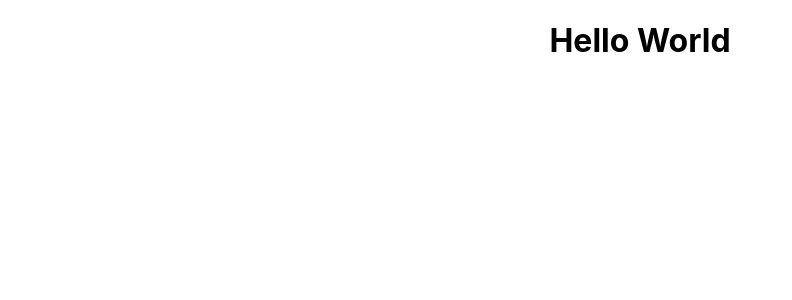
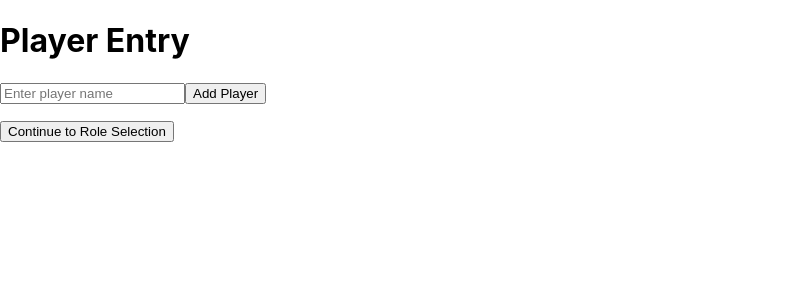
Before and after one commit to noliver-ykc/wordWolf, a React (Create React App) app: page / in a window 1280 px wide. Shown: the top 300 px of the page, without its empty margins (0-792 px from the left). Built offline with nearby package versions, Linux system fonts and the light colour scheme; the HTML template or start-up script is replaced by a standard one.

Commit message:
added basical structure and playerEntry component

```diff
--- a/package.json
+++ b/package.json
@@ -11,6 +11,7 @@
     "@testing-library/user-event": "^13.5.0",
     "react": "^18.2.0",
     "react-dom": "^18.2.0",
+    "react-router-dom": "^6.21.1",
     "react-scripts": "5.0.1",
     "web-vitals": "^2.1.4"
   },
--- a/src/App.js
+++ b/src/App.js
@@ -1,10 +1,20 @@
-import './App.css';
+import React from 'react';
+import { BrowserRouter as Router, Route, Routes } from 'react-router-dom';
+import PlayerEntry from './components/PlayerEntry';
+import RoleSelection from './components/RoleSelection';
+import WordDisplay from './components/WordDisplay';
+// ... other imports
 
 function App() {
   return (
-    <div className="App">
-      <h1>Hello World</h1>
-    </div>
+    <Router>
+      <Routes>
+        <Route path="/" element={<PlayerEntry />} />
+        <Route path="/role-selection" element={<RoleSelection />} />
+        <Route path="/word-display" element={<WordDisplay />} />
+        {/* ... other routes */}
+      </Routes>
+    </Router>
   );
 }
 
--- /dev/null
+++ b/src/components/PlayerEntry.jsx
@@ -0,0 +1,46 @@
+import React, { useState } from 'react';
+import { useNavigate } from 'react-router-dom';
+
+function PlayerEntry() {
+  const [players, setPlayers] = useState([]);
+  const [playerName, setPlayerName] = useState('');
+  const navigate = useNavigate(); // Used for navigation
+
+  // Function to handle the addition of a player
+  const handleAddPlayer = () => {
+    if (playerName.trim() !== '') {
+      setPlayers(prevPlayers => [...prevPlayers, playerName.trim()]);
+      setPlayerName(''); // Clear input field after adding
+    }
+  };
+
+  // Function to handle the submission of the player list
+  const handleSubmit = () => {
+    if (players.length > 0) {
+      navigate('/role-selection', { state: { players } });
+    } else {
+      alert("Please add at least one player.");
+    }
+  };
+
+  return (
+    <div>
+      <h1>Player Entry</h1>
+      <input
+        type="text"
+        value={playerName}
+        onChange={(e) => setPlayerName(e.target.value)}
+        placeholder="Enter player name"
+      />
+      <button onClick={handleAddPlayer}>Add Player</button>
+      <ul>
+        {players.map((player, index) => (
+          <li key={index}>{player}</li>
+        ))}
+      </ul>
+      <button onClick={handleSubmit}>Continue to Role Selection</button>
+    </div>
+  );
+}
+
+export default PlayerEntry;
--- /dev/null
+++ b/src/components/RoleSelection.jsx
@@ -0,0 +1,9 @@
+import React from 'react'
+
+function RoleSelection() {
+  return (
+    <div>RoleSelection</div>
+  )
+}
+
+export default RoleSelection;
--- /dev/null
+++ b/src/components/WordDisplay.jsx
@@ -0,0 +1,9 @@
+import React from 'react'
+
+function WordDisplay() {
+  return (
+    <div>WordDisplay</div>
+  )
+}
+
+export default WordDisplay
```
Also changed, not shown: src/components/Game.jsx (added, +9 -0 lines), src/components/Result.jsx (added, +9 -0 lines), 1 other file (tests, documents, lock files or other folders).
